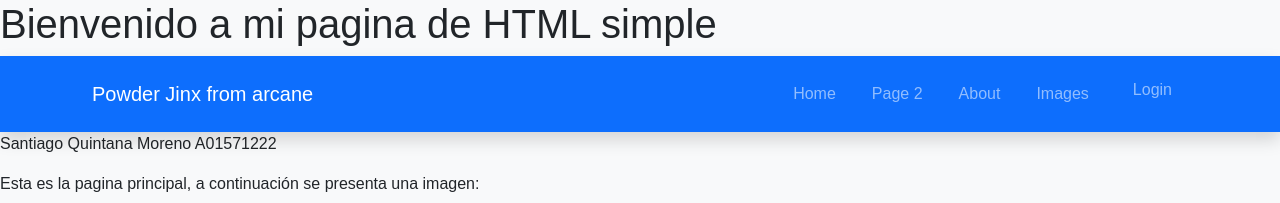
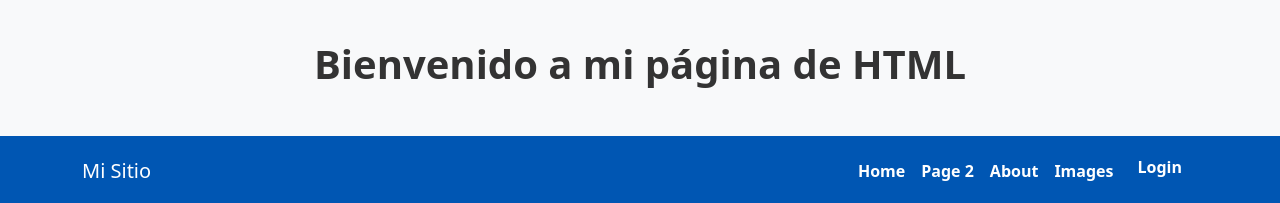
Before and after one commit to SantiQ0905/TC2005B_EjerciciosWeb, a website: page Act1/index.html in a window 1280 px wide. Shown: the top 203 px of the page. Drawn offline with nearby package versions, Linux system fonts and the light colour scheme.

Commit message:
Modified head

```diff
--- a/Act1/index.html
+++ b/Act1/index.html
@@ -1,20 +1,21 @@
 <!DOCTYPE html>
     <html lang="en">
         <head>
+            <meta charset="UTF-8">
+            <meta name="viewport" content="width=device-width, initial-scale=1.0">
+            <title>Mi Página</title>
             <link href="https://cdn.jsdelivr.net/npm/bootstrap@5.3.2/dist/css/bootstrap.min.css" rel="stylesheet">
             <script src="https://cdn.jsdelivr.net/npm/bootstrap@5.3.2/dist/js/bootstrap.bundle.min.js"></script>
-            <meta charset="UTF-8">
-            <meta name="viewport" content="width=device-width, initial-scale=1.0" />
-            <link rel="stylesheet" href="style.css" />
-            <title>Act: Practica con HTML</title>
+            <!-- Enlace al archivo CSS externo -->
+            <link rel="stylesheet" href="style.css">
         </head>
         <body>
-                <header>
-                    <h1>Bienvenido a mi pagina de HTML simple</h1>
-                </header>
-                <nav class="navbar navbar-expand-lg navbar-dark bg-primary shadow">
+            <div class="container-title">
+                <h1>Bienvenido a mi página de HTML</h1>
+            </div>
+                <nav class="navbar navbar-expand-lg navbar-dark">
                     <div class="container">
-                        <a class="navbar-brand" href="index.html">Powder Jinx from arcane</a>
+                        <a class="navbar-brand" href="index.html">Mi Sitio</a>
                         <button class="navbar-toggler" type="button" data-bs-toggle="collapse" data-bs-target="#navbarNav">
                             <span class="navbar-toggler-icon"></span>
                         </button>
--- a/Act1/style.css
+++ b/Act1/style.css
@@ -1,15 +1,40 @@
+/* Estilo global para el fondo */
 body {
-    font-family: Arial, sans-serif;
-    margin: 0;
-    padding: 0;
-    background-color: #f8f9fa;
+    background-color: #f8f9fa; /* Fondo gris claro para mejor contraste */
 }
-nav {
-    background-color: #007bff;
-    padding: 10px;
+
+/* Estilo del contenedor del título */
+.container-title {
+    text-align: center;
+    padding: 40px 10px;
 }
-nav a {
-    color: white;
-    text-decoration: none;
-    margin: 10px;
+
+.container-title h1 {
+    font-size: 2.5rem;
+    font-weight: bold;
+    color: #333;
 }
+
+/* Estilo de la barra de navegación */
+.navbar {
+    background-color: #0056b3 !important; /* Azul oscuro */
+    padding: 15px;
+}
+
+/* Estilo de los enlaces de la barra de navegación */
+.navbar-nav .nav-link {
+    color: white !important;
+    font-weight: bold;
+    transition: 0.3s;
+}
+
+/* Efecto hover en los enlaces */
+.navbar-nav .nav-link:hover {
+    color: #ffd700 !important; /* Dorado en hover */
+}
+
+/* Estilo del botón de login */
+.navbar-nav .nav-link.btn {
+    border-radius: 5px;
+    font-weight: bold;
+}
```
Also changed, not shown: Act1/about.html (+9 -7 lines), Act1/images.html (+9 -7 lines), Act1/page2.html (+5 -3 lines).
